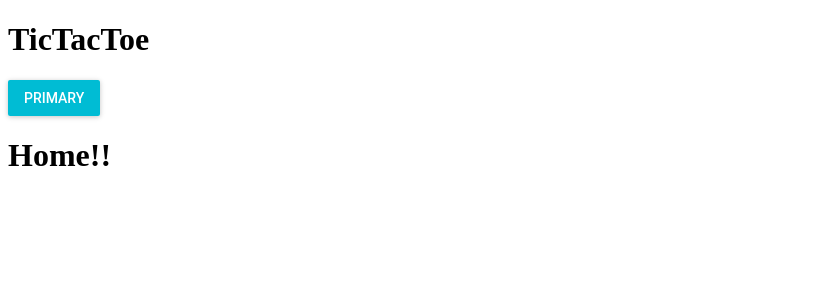
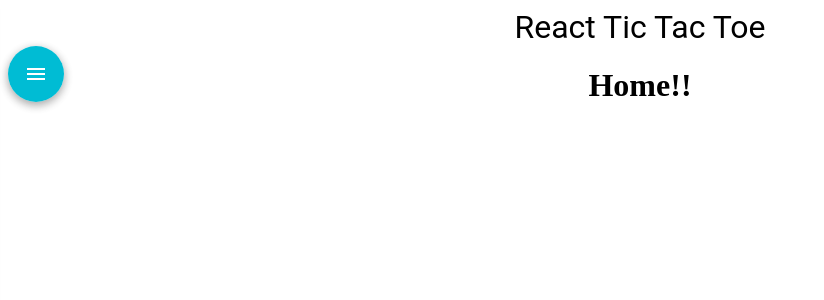
Before and after one commit to ledongyang/react-tictactoe, a React app: page / in a window 1280 px wide. Shown: the top 300 px of the page, without its empty margins (0-824 px from the left). Built offline with nearby package versions, Linux system fonts and the light colour scheme; what react-tap-event-plugin would draw is missing.

Commit message:
add NavDrawer, routing and styled components

```diff
--- a/package.json
+++ b/package.json
@@ -40,6 +40,7 @@
     "react-tap-event-plugin": "^3.0.2",
     "resolve": "1.6.0",
     "style-loader": "0.19.0",
+    "styled-components": "^3.2.5",
     "sw-precache-webpack-plugin": "0.11.4",
     "url-loader": "0.6.2",
     "webpack": "3.8.1",
--- a/public/index.html
+++ b/public/index.html
@@ -19,7 +19,7 @@
       work correctly both with client-side routing and a non-root public URL.
       Learn how to configure a non-root public URL by running `npm run build`.
     -->
-    <title>React App</title>
+    <title>React TicTacToe</title>
   </head>
   <body>
     <noscript>
--- /dev/null
+++ b/src/components/NavDrawer.js
@@ -0,0 +1,58 @@
+import React, {Component} from 'react';
+import {Link} from 'react-router-dom';
+import {Drawer, Divider, MenuItem} from 'material-ui';
+import {NavToggleButton} from '../styled/NavDrawer'
+
+class NavDrawer extends Component {
+  state = {
+    open: false,
+    width: 200
+  }
+
+  handleToggle = () => {
+    this.setState((prevState) => {
+      return {
+        open: !prevState.open
+      }
+    });
+  }
+
+  render() {
+    return (
+      <div>
+        <NavToggleButton
+          handleToggle={this.handleToggle}
+          width={this.state.width}
+          open={this.state.open}
+        />
+        <Drawer
+          open={this.state.open}
+          width={this.state.width}
+        >
+          <div style={{
+            height: 200,
+            weight: '100%',
+            backgroundColor: 'aqua'
+          }}>
+            Login Container
+          </div>
+          <Divider/>
+          <Link to={'/'}>
+            <MenuItem
+              onTouchTap={this.handleToggle}
+              primaryText={'Play'}
+            />
+          </Link>
+          <Link to={'/profile'}>
+            <MenuItem
+              onTouchTap={this.handleToggle}
+              primaryText={'Profile'}
+            />
+          </Link>
+        </Drawer>
+      </div>
+    );
+  }
+}
+
+export default NavDrawer;
--- a/src/components/App.js
+++ b/src/containers/App.js
@@ -1,7 +1,8 @@
 import React, {Component} from 'react';
 import MuiThemeProvider from 'material-ui/styles/MuiThemeProvider';
 import injectTapEventPlugin from 'react-tap-event-plugin';
-import RaisedButton from 'material-ui/RaisedButton';
+import NavDrawer from '../components/NavDrawer';
+import {Header, Main} from '../styled/App';
 
 injectTapEventPlugin();
 class App extends Component {
@@ -9,17 +10,13 @@ class App extends Component {
     return (
       <MuiThemeProvider>
         <div className='app'>
-          <header>
-            <h1>TicTacToe</h1>
-            <RaisedButton
-              label='Primary'
-              primary={true}
-              onTouchTap={() => {}}
-            />
-          </header>
-          <main>
+          <Header>
+            React Tic Tac Toe
+          </Header>
+          <NavDrawer/>
+          <Main>
             {this.props.children}
-          </main>
+          </Main>
         </div>
       </MuiThemeProvider>
     );
--- a/src/routes/index.js
+++ b/src/routes/index.js
@@ -1,8 +1,8 @@
 import React from 'react';
 import {Route} from 'react-router-dom';
-import App from '../components/App';
-import Home from '../components/Home';
-import Profile from '../components/Profile';
+import App from '../containers/App';
+import Home from '../containers/Home';
+import Profile from '../containers/Profile';
 
 const Routes = () => {
   return (
--- /dev/null
+++ b/src/styled/App.js
@@ -0,0 +1,28 @@
+import React from 'react';
+import styled from 'styled-components';
+
+export const Header = styled.header`
+  text-align: center;
+  font-size: 2em;
+  font-family: 'Roboto', sans-serif;
+`
+
+const Container = styled.div`
+  display: flex;
+  flex-direction: column;
+  align-items: center;
+  margin: auto;
+  width: 80%;
+  min-height: 80vh;
+  @media (max-width: 800px) {
+    width: 100%;
+  }
+`
+
+export const Main = (props) => {
+  return (
+    <Container>
+      {props.children}
+    </Container>
+  );
+}
--- /dev/null
+++ b/src/styled/NavDrawer.js
@@ -0,0 +1,22 @@
+import React from 'react';
+import styled from 'styled-components';
+import {FloatingActionButton} from 'material-ui';
+import Menu from 'material-ui/svg-icons/navigation/menu';
+
+const StayVisible = styled.div`
+  position: absolute;
+  margin-left: ${(props) => (props.open ? `${props.width}px` : 'none')};
+  transition: margin 0.2s;
+`
+
+export const NavToggleButton = (props) => {
+  return (
+    <StayVisible {...props}>
+      <FloatingActionButton
+        onTouchTap={props.handleToggle}
+      >
+        <Menu/>
+      </FloatingActionButton>
+    </StayVisible>
+  );
+}
```
Also changed, not shown: src/containers/Home.js (renamed from src/components/Home.js), src/containers/Profile.js (renamed from src/components/Profile.js), 1 other file (tests, documents, lock files or other folders).
